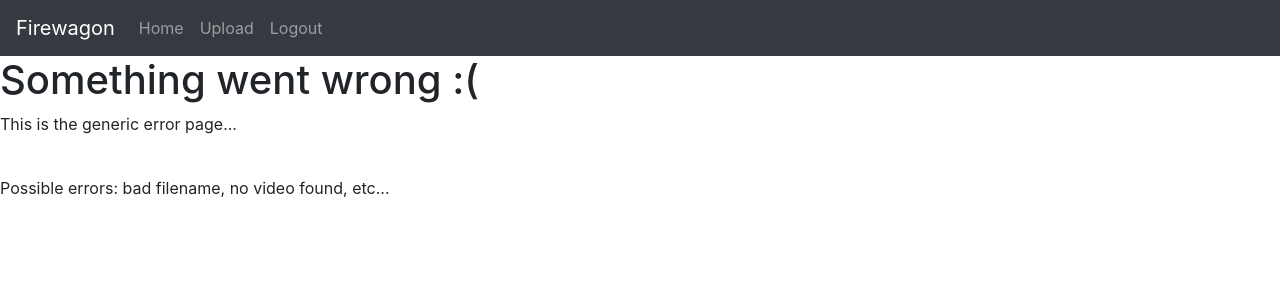
After one commit to oneNutW0nder/csec380-project, a Flask app: template app/application/templates/genericerror.html in a window 1280 px wide. The commit adds this page. Shown: the top 300 px of the page. Run offline with Flask 2, Linux system fonts and the light colour scheme; the template is opened without the code that fills it, so the values that code supplies are empty; parts of the project's set-up code (start-up, migrations or seed data) failed here and were passed over; some libraries are stand-ins or nearby versions.

Commit message:
template fixes/additions

```diff
--- a/app/application/templates/base.html
+++ b/app/application/templates/base.html
@@ -48,7 +48,7 @@
         <button type="button" class="close" data-dismiss="alert">&times</button>
         {{ message }}
     </div>
-    {%
+    {% endfor %}
 
     <script src="https://cdnjs.cloudflare.com/ajax/libs/popper.js/1.14.3/umd/popper.min.js" integrity="sha384-ZMP7rVo3mIykV+2+9J3UJ46jBk0WLaUAdn689aCwoqbBJiSnjAK/l8WvCWPIPm49" crossorigin="anonymous"></script>
     <script src="https://stackpath.bootstrapcdn.com/bootstrap/4.1.1/js/bootstrap.min.js" integrity="sha384-smHYKdLADwkXOn1EmN1qk/HfnUcbVRZyYmZ4qpPea6sjB/pTJ0euyQp0Mk8ck+5T" crossorigin="anonymous"></script>
--- /dev/null
+++ b/app/application/templates/genericerror.html
@@ -0,0 +1,8 @@
+{% extends "base.html" %}
+{% set active_page = "home" %}
+
+{% block content %}
+    <h1>Something went wrong :(</h1>
+    <p>This is the generic error page...</p><br/>
+    <p>Possible errors: bad filename, no video found, etc...</p>
+{% endblock %}
--- a/app/application/templates/index.html
+++ b/app/application/templates/index.html
@@ -13,6 +13,9 @@
             </th>
             <th class="text-info">Owner: {{ video.user_id }}</th>
             <th class="container">
+                <form method=get action="{{ url_for('playback', video=video.id ) }}">
+                    <button class="btn btn-success" type="submit">Watch now!</button>
+                </form>
             </th>
         </tr>
     {% endfor %}
```
Also changed, not shown: app/application/templates/watch.html (added, +16 -0 lines).
